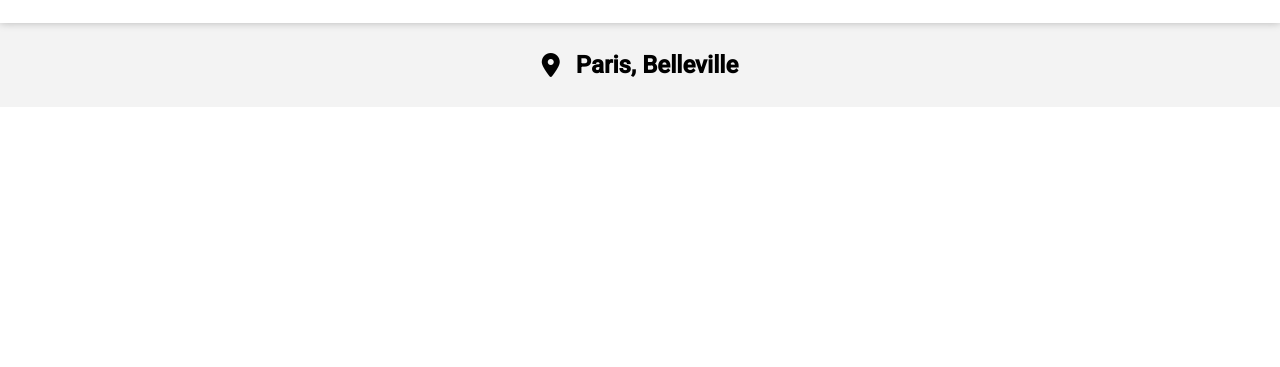
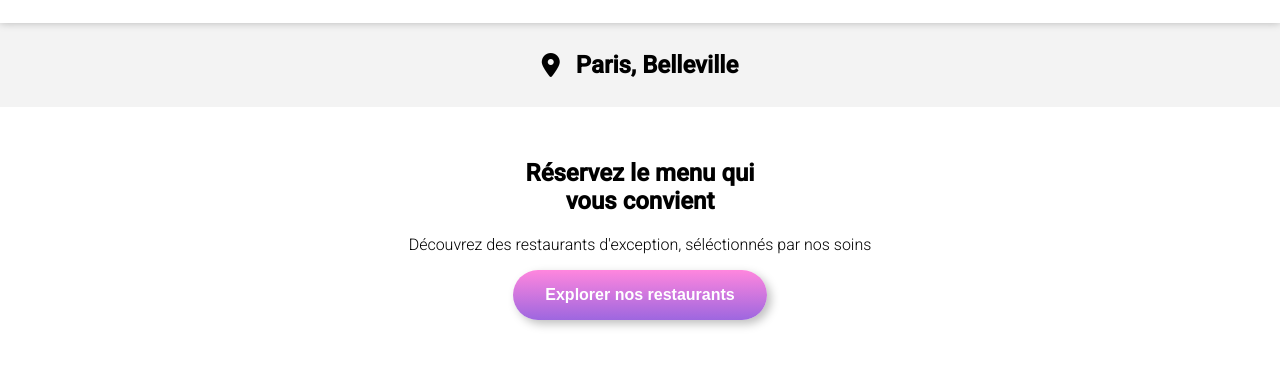
Before and after one commit to Yautoe/OhmyFood2, a plain HTML site: page index.html in a window 1280 px wide. Shown: the part 67-434 px from the top of the page. Drawn offline with Linux system fonts and the light colour scheme; a web font is replaced by a local one.

Commit message:
explorer

```diff
--- a/index.html
+++ b/index.html
@@ -20,6 +20,12 @@
           <i class="fas fa-map-marker-alt"></i>
           <h2>Paris, Belleville</h2>
         </div>
+
+        <section class="explorer">
+            <h2>Réservez le menu qui <br /> vous convient</h2>
+            <p>Découvrez des restaurants d'exception, séléctionnés par nos soins</p>
+            <button>Explorer nos restaurants</button>
+          </section>
       </main>
   </body>
 
--- a/style.css
+++ b/style.css
@@ -30,4 +30,24 @@ main .city {
 main .city i {
   font-size: 1.5rem;
 }
+
+.explorer {
+  text-align: center;
+  padding: 2rem;
+}
+
+.explorer p {
+  font-weight: 300;
+}
+
+.explorer button {
+  color: white;
+  border: none;
+  background: linear-gradient(0deg, rgba(147, 86, 220, 0.9), rgba(255, 121, 218, 0.9));
+  padding: 1rem 2rem;
+  border-radius: 2rem;
+  font-size: 1rem;
+  font-weight: bold;
+  box-shadow: 0.25rem 0.25rem 10px rgb(0 0 0 / 25%);
+}
 /*# sourceMappingURL=style.css.map */
```
